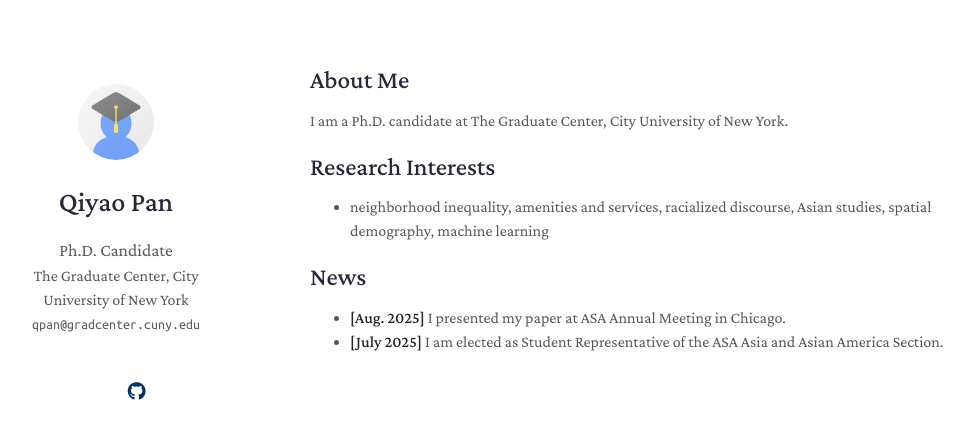
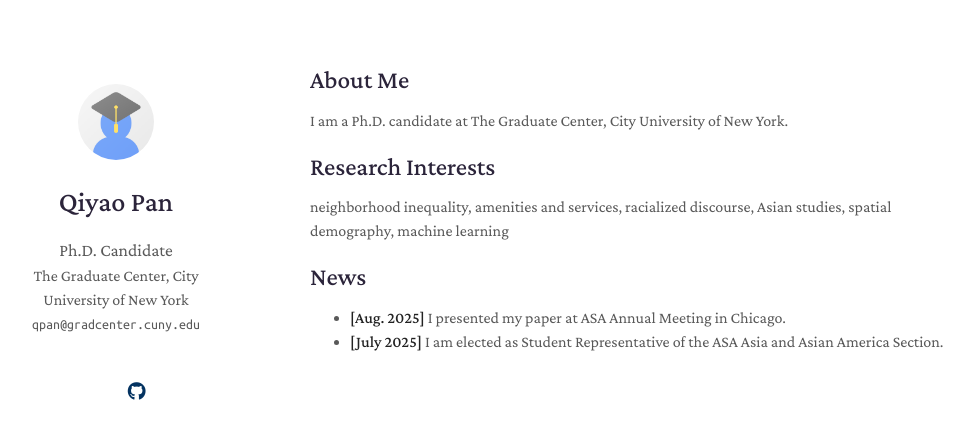
Before and after one commit to qiyao-pan/qiyao-pan.github.io, a Jekyll site: the page built from index.md, in a window 1280 px wide. Shown: the top 439 px of the page, without its empty margins (160-1134 px from the left). Built offline with Jekyll 4.4.1, drawn with Linux system fonts in a browser that asks for light colours; a style sheet for code colours, icons or effects is not loaded; our own code applies the rules of GitHub Pages for plain Markdown files.

```diff
--- a/index.md
+++ b/index.md
@@ -8,7 +8,7 @@ I am a Ph.D. candidate at The Graduate Center, City University of New York.
 
 ## Research Interests
 
-- neighborhood inequality, amenities and services, racialized discourse, Asian studies, spatial demography, machine learning
+neighborhood inequality, amenities and services, racialized discourse, Asian studies, spatial demography, machine learning
 
 ## News
 
```
